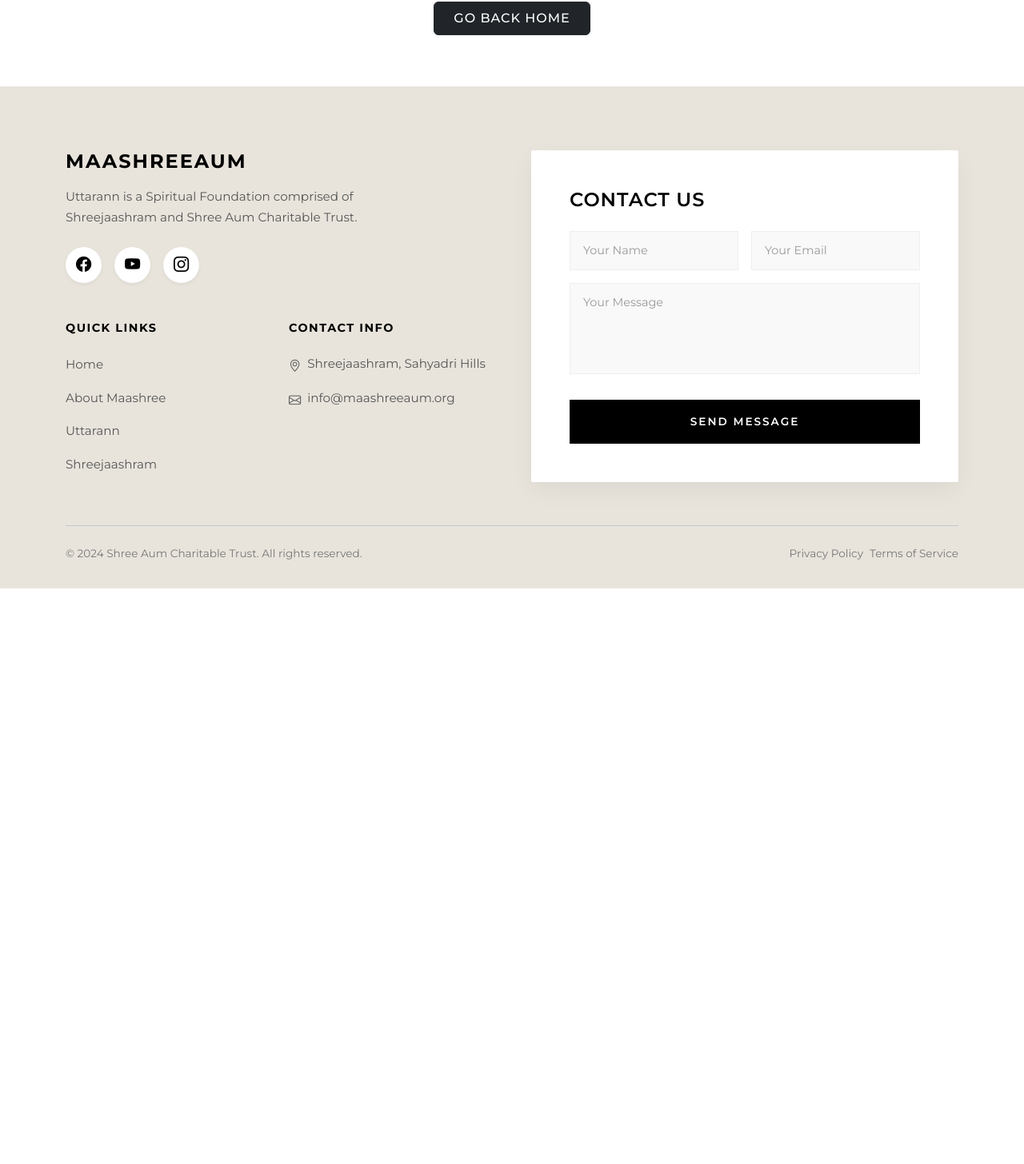
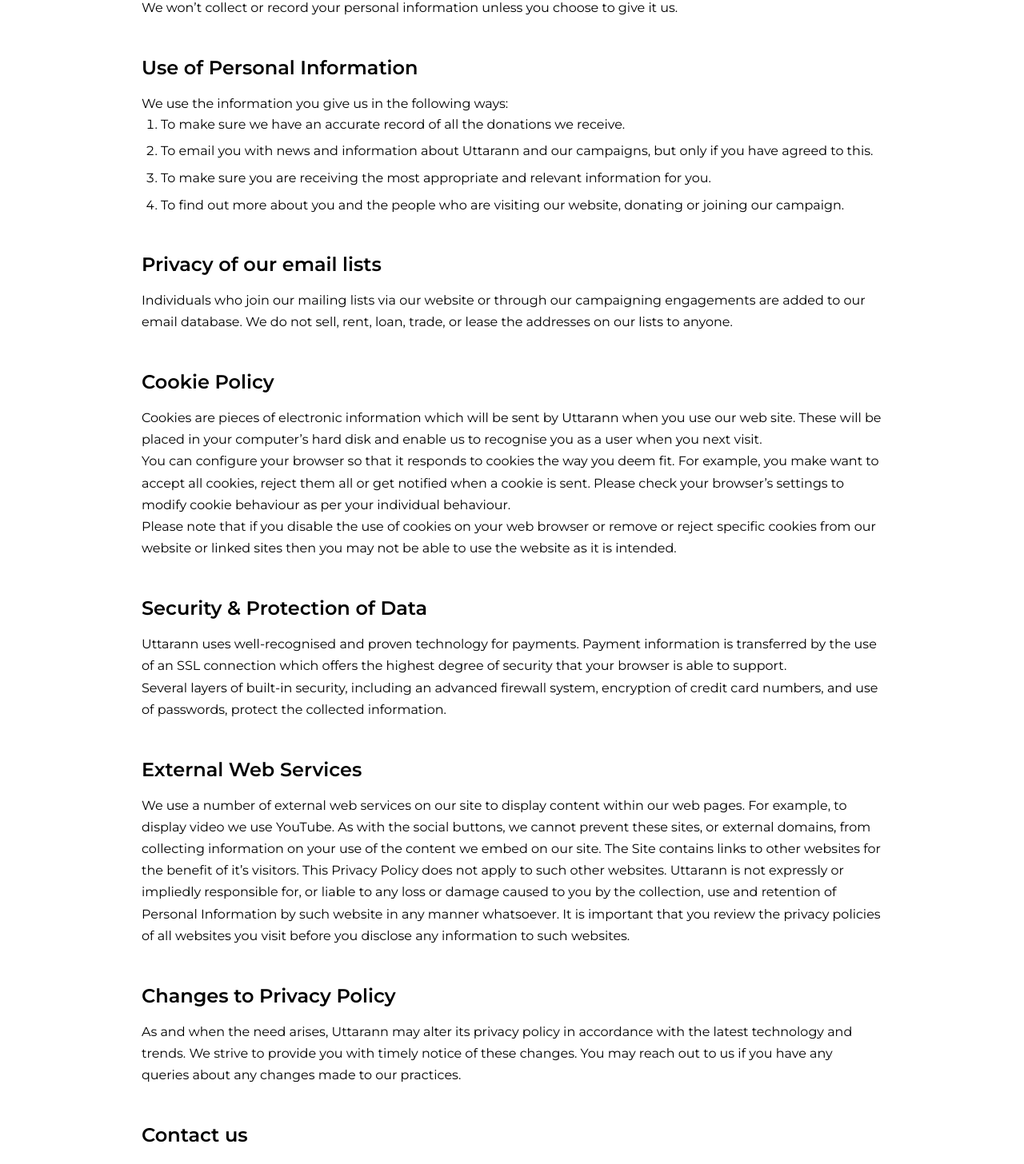
Before and after one commit to Markandeya/maashreeaum.org, an Angular app: page /privacy-policy in a window 1280 px wide. Shown: the part 494-1950 px from the top of the page at 80% size. Before the commit the page ends 1230 px from the top, so only its background shows below. Built offline with nearby package versions, Linux system fonts and the light colour scheme; a web font is replaced by a local one.

Commit message:
feat: add privacy policy page, integrate its route, and update footer navigation and component configuration

```diff
--- a/src/app/app.routes.ts
+++ b/src/app/app.routes.ts
@@ -6,6 +6,7 @@
 import { NewsletterJan2025Component } from './pages/newsletters/newsletter-jan-2025/newsletter-jan-2025';
 import { NewslettersOverviewComponent } from './pages/newsletters/newsletters-overview/newsletters-overview';
 import { NotFoundComponent } from './pages/not-found/not-found';
+import { PrivacyPolicyComponent } from './pages/privacy-policy/privacy-policy';
 
 export const routes: Routes = [
     { path: '', component: LandingPage },
@@ -13,7 +14,9 @@
     { path: 'shreeja-ashram', component: ShreejaAshramComponent },
     { path: 'donate', component: DonatePage },
     { path: 'newsletters', component: NewslettersOverviewComponent },
+
     { path: 'newsletters/jan-2025', component: NewsletterJan2025Component },
+    { path: 'privacy-policy', component: PrivacyPolicyComponent },
     { path: '404', component: NotFoundComponent },
     { path: '**', component: NotFoundComponent }
 ];
--- a/src/app/components/footer/footer.html
+++ b/src/app/components/footer/footer.html
@@ -19,7 +19,7 @@
           <div class="col-sm-6 mb-4 mb-sm-0">
             <h6 class="footer-heading">Quick Links</h6>
             <ul class="footer-links">
-              <li><a href="#">Home</a></li>
+              <li><a routerLink="/">Home</a></li>
               <li><a href="#">About Maashree</a></li>
               <li><a href="#">Uttarann</a></li>
               <li><a href="#">Shreejaashram</a></li>
@@ -63,12 +63,12 @@
       <div class="row align-items-center">
         <div class="col-md-6 text-center text-md-start mb-3 mb-md-0">
           <p class="footer-copyright mb-0">
-            &copy; 2024 Shree Aum Charitable Trust. All rights reserved.
+            &copy; 2026 Shree Aum Charitable Trust. All rights reserved.
           </p>
         </div>
         <div class="col-md-6 text-center text-md-end">
           <ul class="footer-legal-links list-inline mb-0">
-            <li class="list-inline-item"><a href="#">Privacy Policy</a></li>
+            <li class="list-inline-item"><a routerLink="/privacy-policy">Privacy Policy</a></li>
             <li class="list-inline-item"><a href="#">Terms of Service</a></li>
           </ul>
         </div>
--- a/src/app/components/footer/footer.ts
+++ b/src/app/components/footer/footer.ts
@@ -1,8 +1,10 @@
 import { Component } from '@angular/core';
+import { RouterModule } from '@angular/router';
 
 @Component({
   selector: 'app-footer',
-  imports: [],
+  standalone: true,
+  imports: [RouterModule],
   templateUrl: './footer.html',
   styleUrl: './footer.scss',
 })
--- a/src/app/components/header/header.ts
+++ b/src/app/components/header/header.ts
@@ -3,6 +3,7 @@
 
 @Component({
   selector: 'app-header',
+  standalone: true,
   imports: [RouterModule],
   templateUrl: './header.html',
   styleUrl: './header.scss',
--- /dev/null
+++ b/src/app/pages/privacy-policy/privacy-policy.html
@@ -0,0 +1,87 @@
+<div class="privacy-policy-container container py-5">
+    <div class="row justify-content-center">
+        <div class="col-lg-10">
+            <h1 class="page-title mb-4">Copyrights and Privacy Policy</h1>
+            <p class="text-muted mb-5">Updated as of 11th November 2023.</p>
+
+            <section class="mb-5">
+                <h2 class="section-title">Information Gathering and Use</h2>
+                <p>We collect information from you in a number of ways, for example when you:</p>
+                <ol>
+                    <li>Make a donation</li>
+                    <li>Sign up to our campaign</li>
+                    <li>Sign up to stay updated</li>
+                </ol>
+                <p>We won’t collect or record your personal information unless you choose to give it us.</p>
+            </section>
+
+            <section class="mb-5">
+                <h2 class="section-title">Use of Personal Information</h2>
+                <p>We use the information you give us in the following ways:</p>
+                <ol>
+                    <li>To make sure we have an accurate record of all the donations we receive.</li>
+                    <li>To email you with news and information about Uttarann and our campaigns, but only if you have
+                        agreed to this.</li>
+                    <li>To make sure you are receiving the most appropriate and relevant information for you.</li>
+                    <li>To find out more about you and the people who are visiting our website, donating or joining our
+                        campaign.</li>
+                </ol>
+            </section>
+
+            <section class="mb-5">
+                <h2 class="section-title">Privacy of our email lists</h2>
+                <p>Individuals who join our mailing lists via our website or through our campaigning engagements are
+                    added to our email database. We do not sell, rent, loan, trade, or lease the addresses on our lists
+                    to anyone.</p>
+            </section>
+
+            <section class="mb-5">
+                <h2 class="section-title">Cookie Policy</h2>
+                <p>Cookies are pieces of electronic information which will be sent by Uttarann when you use our web
+                    site. These will be placed in your computer’s hard disk and enable us to recognise you as a user
+                    when you next visit.</p>
+                <p>You can configure your browser so that it responds to cookies the way you deem fit. For example, you
+                    make want to accept all cookies, reject them all or get notified when a cookie is sent. Please check
+                    your browser’s settings to modify cookie behaviour as per your individual behaviour.</p>
+                <p>Please note that if you disable the use of cookies on your web browser or remove or reject specific
+                    cookies from our website or linked sites then you may not be able to use the website as it is
+                    intended.</p>
+            </section>
+
+            <section class="mb-5">
+                <h2 class="section-title">Security & Protection of Data</h2>
+                <p>Uttarann uses well-recognised and proven technology for payments. Payment information is transferred
+                    by the use of an SSL connection which offers the highest degree of security that your browser is
+                    able to support.</p>
+                <p>Several layers of built-in security, including an advanced firewall system, encryption of credit card
+                    numbers, and use of passwords, protect the collected information.</p>
+            </section>
+
+            <section class="mb-5">
+                <h2 class="section-title">External Web Services</h2>
+                <p>We use a number of external web services on our site to display content within our web pages. For
+                    example, to display video we use YouTube. As with the social buttons, we cannot prevent these sites,
+                    or external domains, from collecting information on your use of the content we embed on our site.
+                    The Site contains links to other websites for the benefit of it’s visitors. This Privacy Policy does
+                    not apply to such other websites. Uttarann is not expressly or impliedly responsible for, or liable
+                    to any loss or damage caused to you by the collection, use and retention of Personal Information by
+                    such website in any manner whatsoever. It is important that you review the privacy policies of all
+                    websites you visit before you disclose any information to such websites.</p>
+            </section>
+
+            <section class="mb-5">
+                <h2 class="section-title">Changes to Privacy Policy</h2>
+                <p>As and when the need arises, Uttarann may alter its privacy policy in accordance with the latest
+                    technology and trends. We strive to provide you with timely notice of these changes. You may reach
+                    out to us if you have any queries about any changes made to our practices.</p>
+            </section>
+
+            <section class="mb-5">
+                <h2 class="section-title">Contact us</h2>
+                <p>If you have any questions at all about our privacy policy, please email us: <a
+                        href="mailto:uttarannofmaashree@gmail.com" class="text-primary">uttarannofmaashree@gmail.com</a>
+                </p>
+            </section>
+        </div>
+    </div>
+</div>
--- /dev/null
+++ b/src/app/pages/privacy-policy/privacy-policy.scss
@@ -0,0 +1,33 @@
+.privacy-policy-container {
+    padding-top: 120px;
+    /* Account for fixed header */
+    min-height: 80vh;
+}
+
+.page-title {
+    font-family: var(--font-heading);
+    color: var(--color-primary);
+    font-weight: 700;
+}
+
+.section-title {
+    font-family: var(--font-heading);
+    color: var(--color-dark);
+    font-size: 1.5rem;
+    margin-bottom: 1rem;
+    font-weight: 600;
+}
+
+ol {
+    padding-left: 1.5rem;
+    margin-bottom: 1rem;
+
+    li {
+        margin-bottom: 0.5rem;
+    }
+}
+
+p {
+    line-height: 1.7;
+    color: var(--color-text);
+}
```
Also changed, not shown: src/app/pages/privacy-policy/privacy-policy.ts (added, +9 -0 lines).
